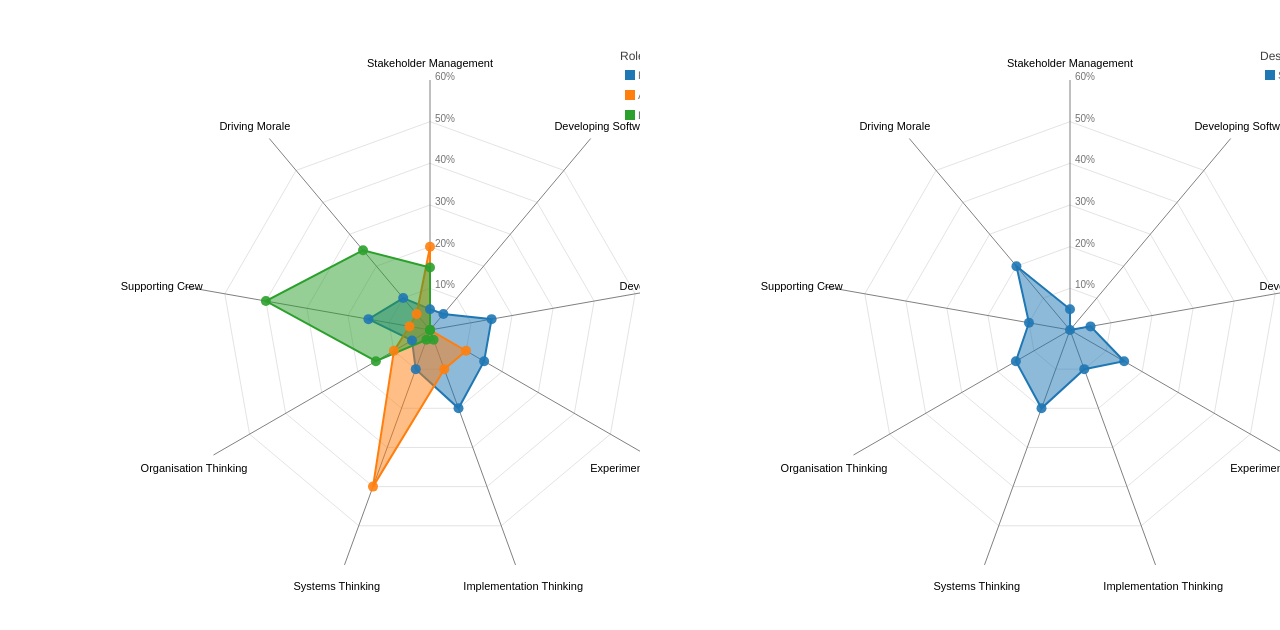
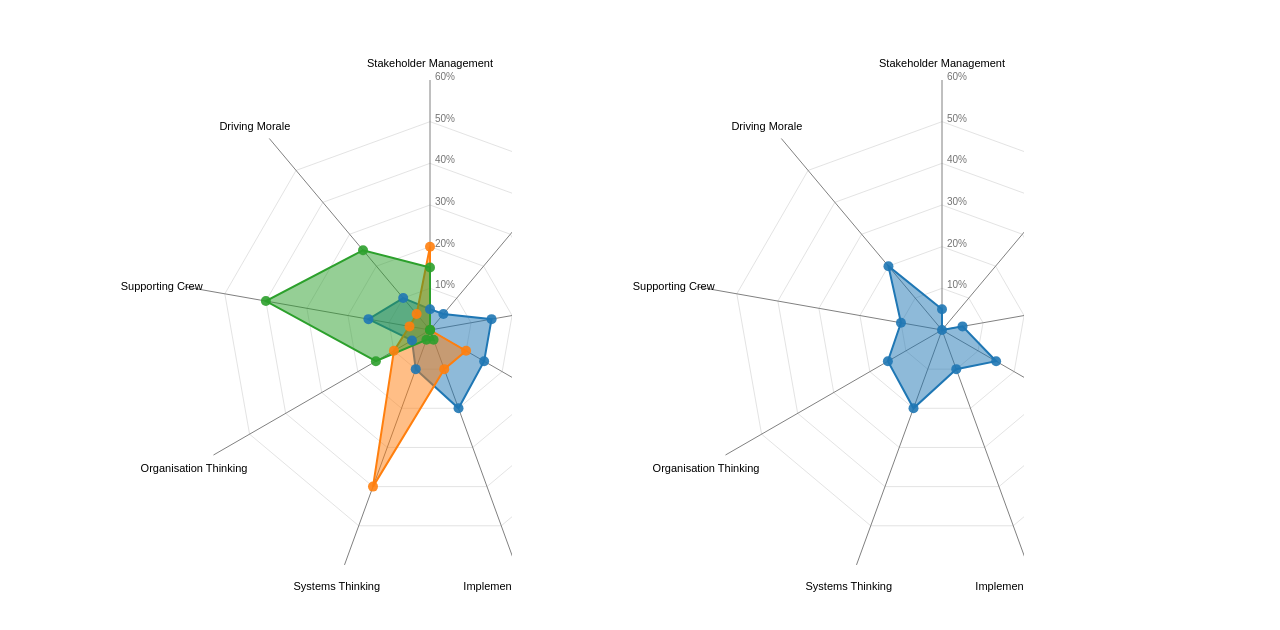
Before and after one commit to deyarnab/career-radar-chart, a plain HTML site: page index.html in a window 1280 px wide. Drawn offline with Linux system fonts and the light colour scheme.

Commit message:
Rendering via htmlpreview link

```diff
--- a/index.html
+++ b/index.html
@@ -11,9 +11,9 @@
         border: none;
         margin: 0;
         padding: 0;
-        display: block;
-        width: 50vw;
-        height: 150vh;
+        display: inline;
+        width: 40%;
+        height: 600px;
         float: left;
         &::-webkit-scrollbar {
           display: none;
```
Also changed, not shown: 1 other file.
